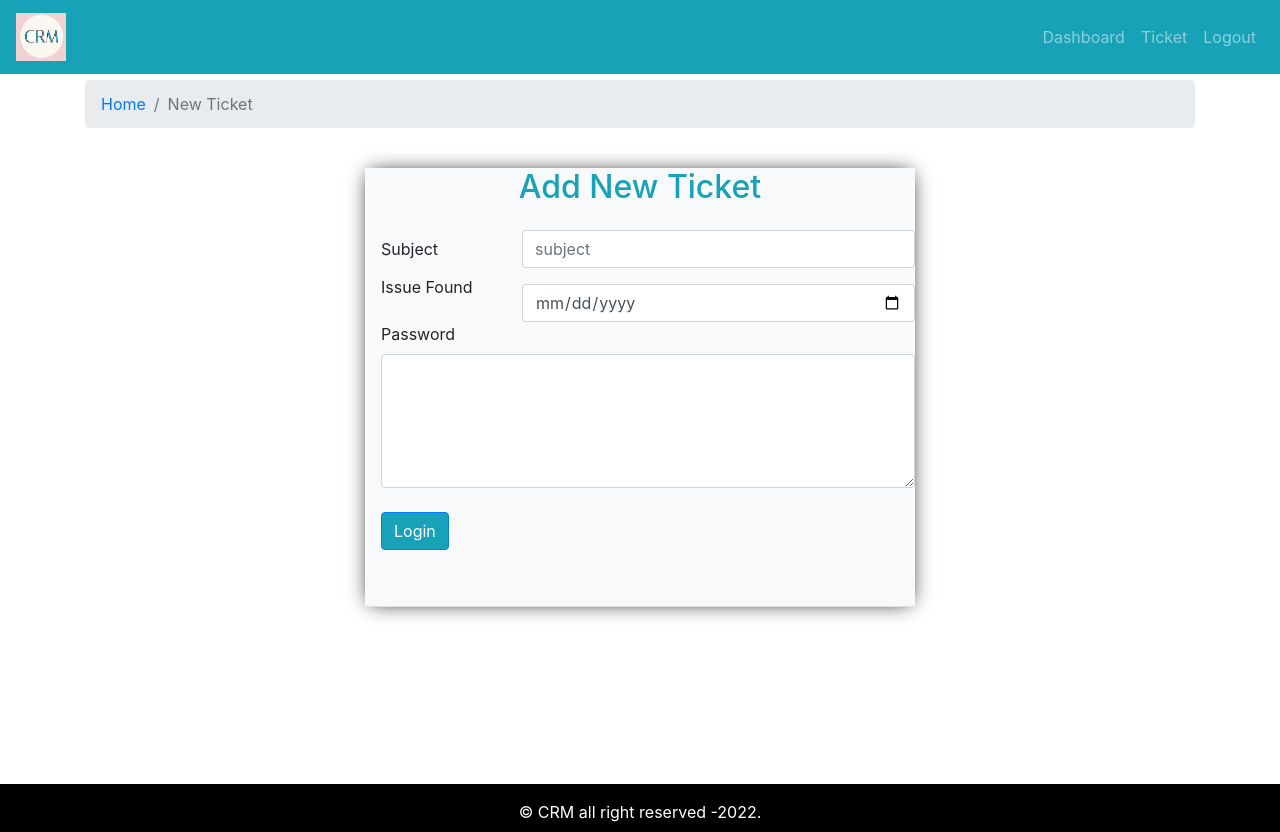
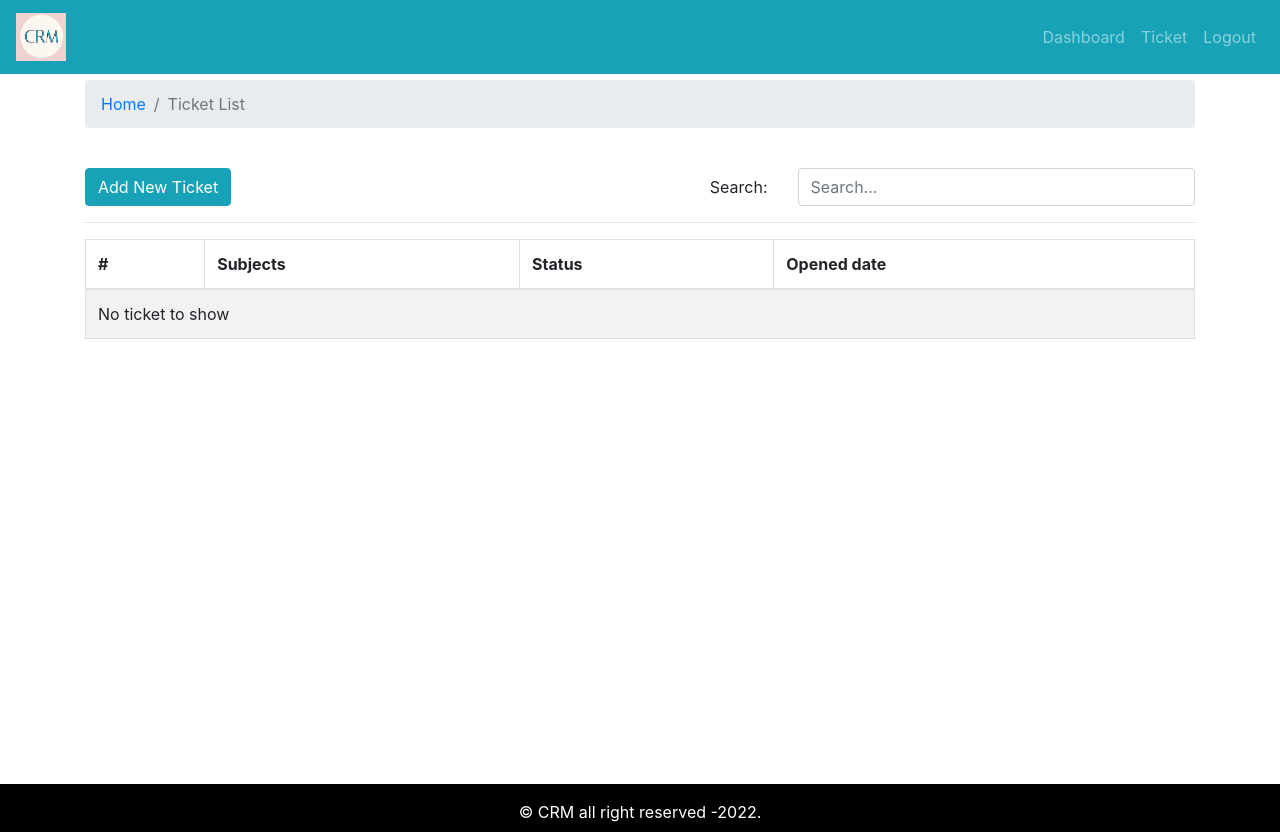
Before and after one commit to Nish263/crm-frontend, a React (Create React App) app: page / in a window 1280 px wide. Built offline with nearby package versions, Linux system fonts and the light colour scheme.

Commit message:
added ticket list page

```diff
--- a/src/App.js
+++ b/src/App.js
@@ -2,9 +2,10 @@
 import "./App.css";
 import { DefaultLayout } from "./components/layout/DefaultLayout";
 // import { Dashboard } from "./pages/Entry/dashboard/Dashboard.page";
-import { AddTicket } from "./pages/new-ticket/AddTicket.page";
+// import { AddTicket } from "./pages/new-ticket/AddTicket.page";
 
-import { Entry } from "./pages/Entry/Entry.page";
+// import { Entry } from "./pages/Entry/Entry.page";
+import { TicketList } from "./pages/ticket-list/TicketList.page";
 
 function App() {
   return (
@@ -12,7 +13,8 @@
       {/* <Entry /> */}
       <DefaultLayout>
         {/* <Dashboard /> */}
-        <AddTicket />
+        {/* <AddTicket /> */}
+        <TicketList />
       </DefaultLayout>
     </div>
   );
--- a/src/assests/Data/dummy-tickets.json
+++ b/src/assests/Data/dummy-tickets.json
@@ -1,52 +1,62 @@
 [
   {
     "id": 1,
+    "subject": "Email certification expired",
     "status": "client response",
     "addedAt": "2022-05-03"
   },
   {
     "id": 2,
+    "subject": "Issue with Email certificate",
     "status": "client response",
     "addedAt": "2022-05-03"
   },
   {
     "id": 3,
+    "subject": "Issue with ssl certificate",
     "status": "client response",
     "addedAt": "2022-05-03"
   },
   {
     "id": 4,
+    "subject": "Issue app creashing",
     "status": "client response",
     "addedAt": "2022-05-03"
   },
   {
     "id": 5,
+    "subject": "Issue with ssl certificate",
     "status": "client response",
     "addedAt": "2022-05-03"
   },
   {
     "id": 6,
+    "subject": "Issue with ssl certificate",
     "status": "client response",
     "addedAt": "2022-05-03"
   },
 
   {
     "id": 7,
+    "subject": "Issue with ssl certificate",
     "status": "client response",
     "addedAt": "2022-05-03"
   },
   {
     "id": 8,
+    "subject": "Issue with ssl certificate",
     "status": "client response",
     "addedAt": "2022-05-03"
   },
   {
     "id": 9,
+    "subject": "Issue with ssl certificate",
     "status": "client response",
     "addedAt": "2022-05-03"
   },
   {
     "id": 10,
+    "subject": "Issue with ssl certificate",
     "status": "client response",
     "addedAt": "2022-05-03"
   }
--- /dev/null
+++ b/src/components/search-form/SearchForm.comp.js
@@ -0,0 +1,30 @@
+import React from "react";
+import { Form, Row, Col } from "react-bootstrap";
+import PropTypes from "prop-types";
+
+export const SearchForm = ({ handleOnChange, str }) => {
+  return (
+    <div>
+      <Form>
+        <Form.Group as={Row}>
+          <Form.Label column sm="3">
+            Search:{" "}
+          </Form.Label>
+          <Col sm="9">
+            <Form.Control
+              name="searchStr"
+              onChange={handleOnChange}
+              value={str}
+              placeholder="Search..."
+            />
+          </Col>
+        </Form.Group>
+      </Form>
+    </div>
+  );
+};
+
+SearchForm.propTypes = {
+  handleOnChange: PropTypes.func.isRequired,
+  str: PropTypes.string.isRequired,
+};
--- a/src/components/ticket-table/TicketTable.com.js
+++ b/src/components/ticket-table/TicketTable.com.js
@@ -1,7 +1,9 @@
 import React from "react";
 import { Table } from "react-bootstrap";
+import PropTypes from "prop-types";
 
 export const TicketTable = ({ tickets }) => {
+  // if (!tickets.length)
   return (
     <Table striped bordered hover>
       <thead>
@@ -33,3 +35,7 @@
     </Table>
   );
 };
+
+TicketTable.propTypes = {
+  tickets: PropTypes.array.isRequired,
+};
--- /dev/null
+++ b/src/pages/ticket-list/TicketList.page.js
@@ -0,0 +1,51 @@
+import React, { useState, useEffect } from "react";
+import { Container, Row, Col, Button } from "react-bootstrap";
+import { PagesBreadcrumb } from "../../components/breadcrumb/PagesBreadcrumb.comp";
+import { SearchForm } from "../../components/search-form/SearchForm.comp";
+import { TicketTable } from "../../components/ticket-table/TicketTable.com";
+import tickets from "../../assests/Data/dummy-tickets.json";
+
+export const TicketList = () => {
+  const [str, setStr] = useState("");
+  const [dispTicket, setDispTicket] = useState([]);
+
+  useEffect(() => {}, [str, dispTicket]);
+
+  const handleOnChange = (e) => {
+    const { value } = e.target;
+
+    setStr(value);
+    searchTicket(value);
+  };
+
+  const searchTicket = (sttr) => {
+    const displayTickets = tickets.filter((row) =>
+      row.subject.toLowerCase().includes(sttr.toLowerCase())
+    );
+
+    setDispTicket(displayTickets);
+  };
+  return (
+    <Container>
+      <Row>
+        <Col>
+          <PagesBreadcrumb pages="Ticket List" />
+        </Col>
+      </Row>
+      <Row className="mt-4">
+        <Col>
+          <Button variant="info"> Add New Ticket </Button>
+        </Col>
+        <Col className="text-right">
+          <SearchForm handleOnChange={handleOnChange} str={str} />
+        </Col>
+      </Row>
+      <hr />
+      <Row>
+        <Col>
+          <TicketTable tickets={dispTicket} />
+        </Col>
+      </Row>
+    </Container>
+  );
+};
```
